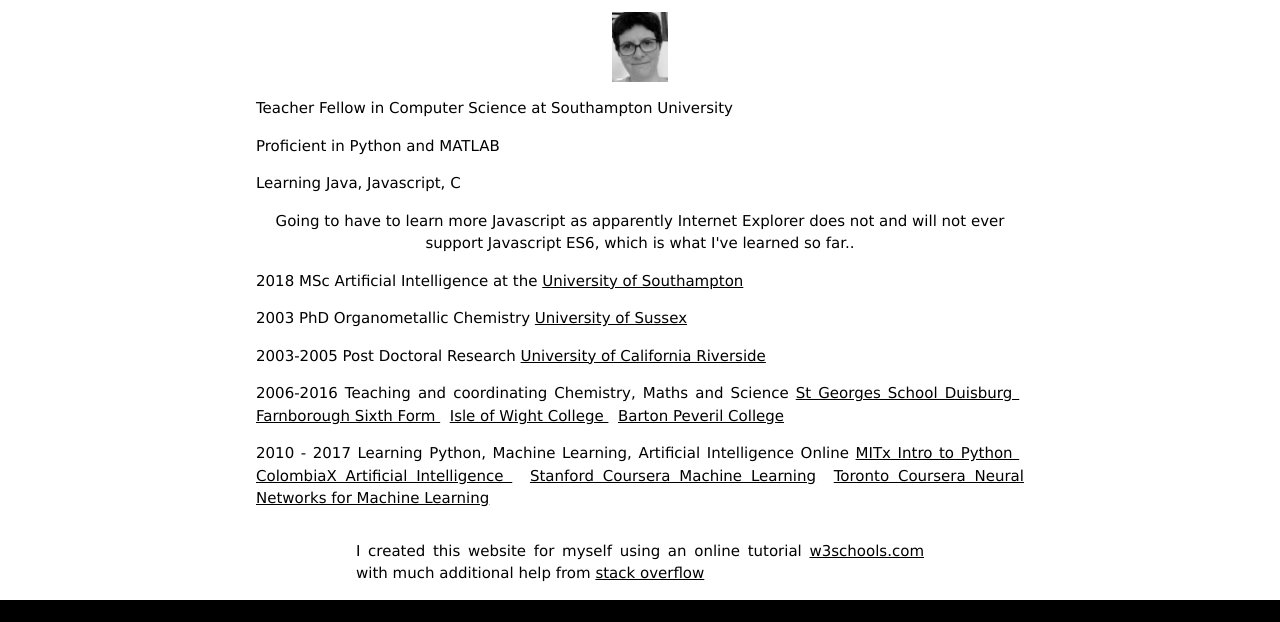
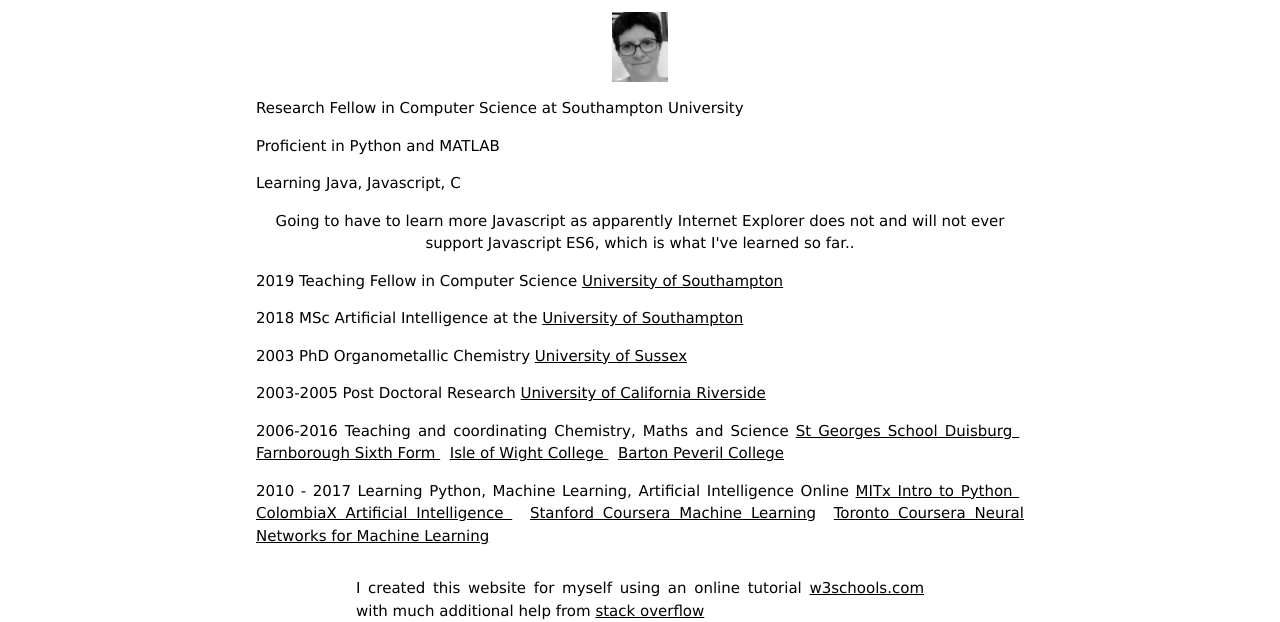
Before and after one commit to jogrundy/jogrundy.github.io, a plain HTML site: page index.html in a window 1280 px wide. Shown: the part 179-801 px from the top of the page. Drawn offline with nearby package versions, Linux system fonts and the light colour scheme.

```diff
--- a/index.html
+++ b/index.html
@@ -31,11 +31,12 @@
 <section class="w3-container w3-content w3-center" style="max-width:800px">
 
 
-    <p  class="w3-justify">Teacher Fellow in Computer Science at Southampton University </p>
+    <p  class="w3-justify">Research Fellow in Computer Science at Southampton University </p>
     <p  class="w3-justify">Proficient in Python and MATLAB </p>
     <p  class="w3-justify">Learning Java, Javascript, C </p>
 
     <p> Going to have to learn more Javascript as apparently Internet Explorer does not and will not ever support Javascript ES6, which is what I've learned so far..</p>
+    <p  class="w3-justify">2019 Teaching Fellow in Computer Science <a href="https://www.ecs.soton.ac.uk">University of Southampton<a> </p>
     <p  class="w3-justify">2018 MSc Artificial Intelligence at the <a href="https://www.ecs.soton.ac.uk">University of Southampton<a> </p>
     <p  class="w3-justify"> 2003 PhD Organometallic Chemistry <a href="www.sussex.ac.uk"> University of Sussex </a> </p>
     <p  class="w3-justify"> 2003-2005 Post Doctoral Research  <a href="www.ucr.edu"> University of California Riverside </a> </p>
```
